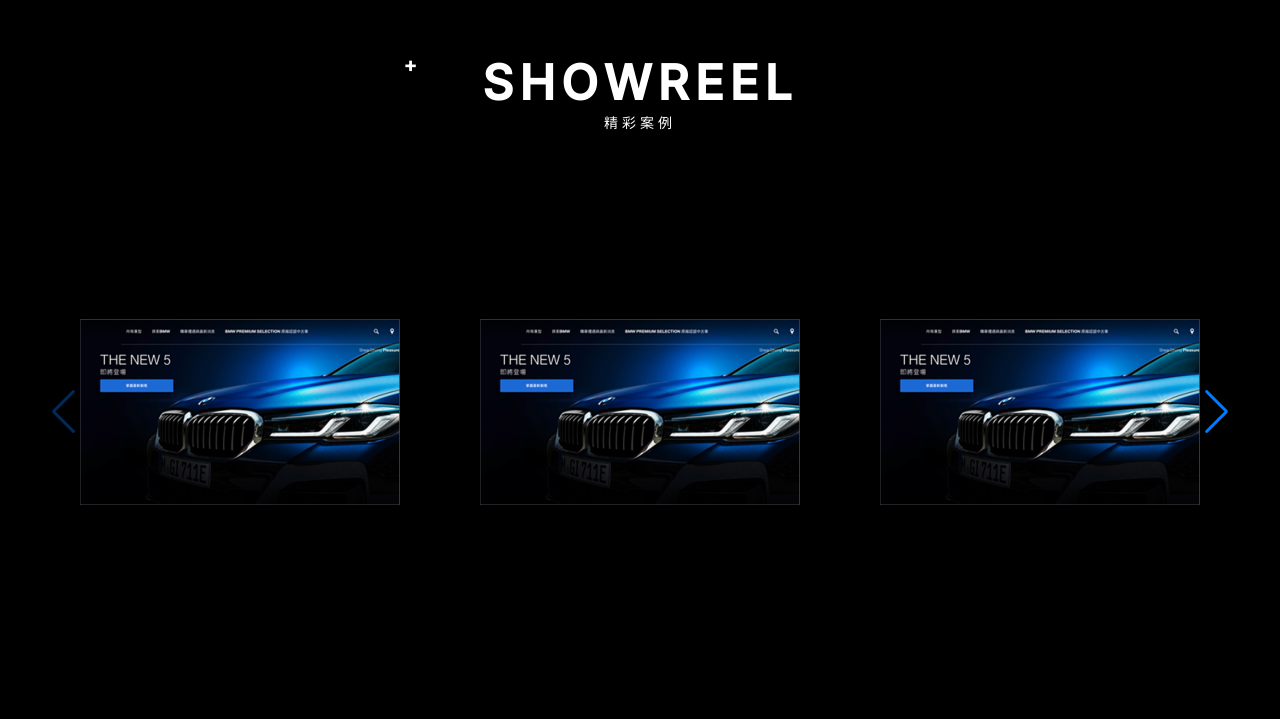
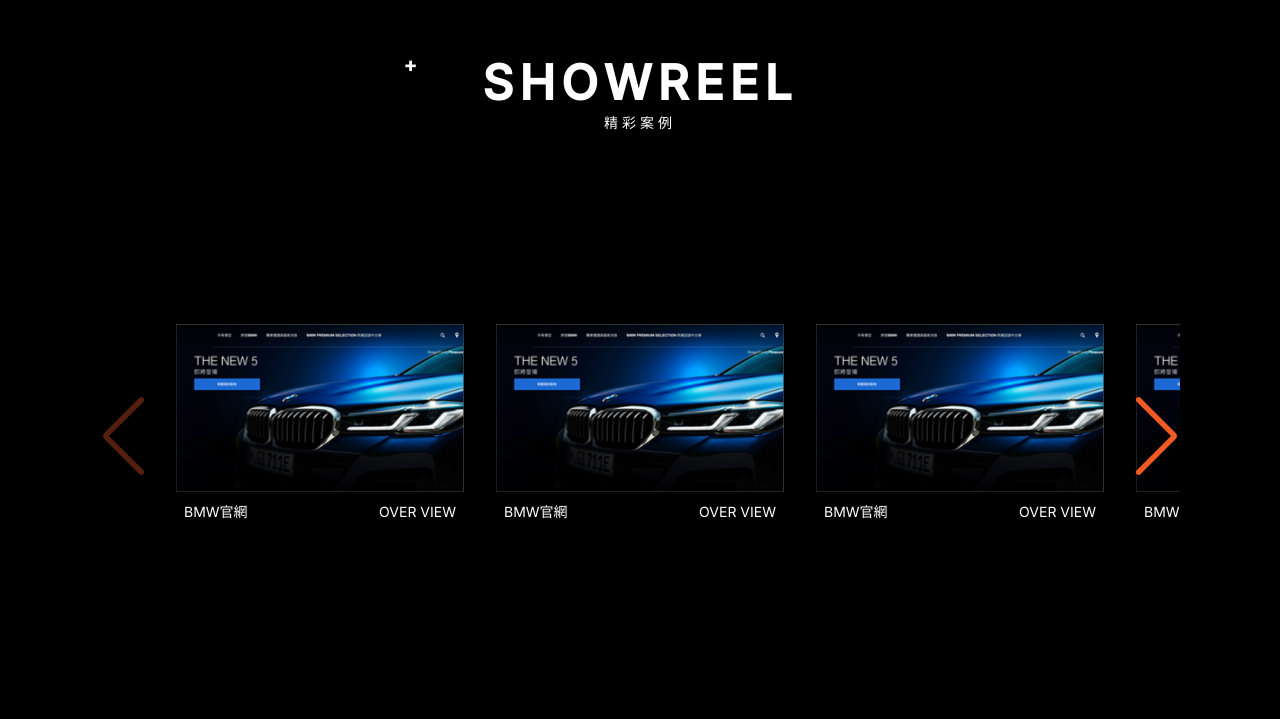
Before and after one commit to MegaraWan/Interview-demo, a plain HTML site: page index.html in a window 1280 px wide. Shown: the part 2325-3044 px from the top of the page. Drawn offline with nearby package versions, Linux system fonts and the light colour scheme.

Commit message:
輪播完成

```diff
--- a/CSS/index.css
+++ b/CSS/index.css
@@ -101,7 +101,7 @@
 
 
 
-#SERVICE, #TEAM{
+#SERVICE, #SHOWREEL, #TEAM{
     display: flex;
     flex-wrap: wrap;
     flex-direction: column;
@@ -150,11 +150,13 @@
     width: 60%;
 }
 .swiper {
-    width: 100%;
-    height: 40vh;
+    width: 90%;
+    padding: 0 5%;
+    height: 70vh;
   }
 
   .swiper-slide {
+    margin-bottom: 15%;
     text-align: center;
     font-size: 18px;
     background: #fff;
@@ -163,12 +165,46 @@
     align-items: center;
     background-color: transparent;
   }
+
   .carousel-card{
-    width: 100%;
+    width: 90%;
+    display: flex;
+    flex-direction: column;
+    align-items: center;
+    padding-bottom: 5%;
   }
   .carousel-card img{
-    width: 80%;
+    cursor: pointer;
+    width: 75%;
   }
+  .carousel-card img:active, .carousel-card img:hover {
+    border: 5px solid #F15A24;
+  }
+
+  .carousel-info{
+    width: 70%;
+    margin: 2%;
+    display:flex;
+    font-size: 12px;
+    color: white;
+    justify-content: space-between
+  }
+  .carousel-info a {
+    text-decoration: none;
+    color: white;
+    cursor: pointer;
+  }
+  .carousel-info a:active,  .carousel-info a:hover{
+    color: #F15A24;
+  }
+
+  .swiper-button-next, .swiper-button-prev {
+    color: #F15A24;
+  }
+  .swiper-button-next:after, .swiper-button-prev:after {
+    font-size: 2rem;
+  }
+
 .team-card{
     margin: 20% 3% 0 ;
     box-sizing: border-box;
@@ -294,7 +330,8 @@
     margin: 0 auto;
     padding:3% 10% ;
     border: 0;
-    border-radius:20px
+    border-radius:20px;
+    cursor: pointer;
 }
 @media (max-width: 760px) {
     .swiper-button-next {
@@ -342,6 +379,7 @@
         width: 60%;
         margin-bottom: 10%;
     }
+
     .service-container:nth-child(odd) {
         flex-direction: row-reverse;
     }
@@ -362,6 +400,31 @@
     h3 {
         font-size: 28px;
     }
+    .swiper {
+        margin-top: -8%;
+        width: 80%;
+        height: 70vh;
+      }
+
+      .swiper-slide {
+        margin-bottom: 0;
+    }
+    .carousel-card{
+        width: 100%;
+      }
+      .carousel-card img{
+        width: 90%;
+      }
+      .carousel-info{
+        width: 85%;
+        margin: 2%;
+        font-size: 14px;
+      }
+
+      .swiper-button-next:after, .swiper-button-prev:after {
+        font-size: 4rem;
+      }
+
     .team-card{
         margin: 0% 3% 0 ;
         padding: 2%;
--- a/index.html
+++ b/index.html
@@ -12,8 +12,8 @@
         rel="stylesheet">
 
 
-        <link rel="stylesheet" href="https://cdn.jsdelivr.net/npm/swiper@11/swiper-bundle.min.css" />
-        <script src="https://cdn.jsdelivr.net/npm/swiper@11/swiper-bundle.min.js"></script>
+    <link rel="stylesheet" href="https://cdn.jsdelivr.net/npm/swiper@11/swiper-bundle.min.css" />
+    <script src="https://cdn.jsdelivr.net/npm/swiper@11/swiper-bundle.min.js"></script>
 
     <link rel="stylesheet" href="CSS/rwd.css">
     <link rel="stylesheet" href="CSS/style.css">
@@ -102,16 +102,58 @@
 
                     <div class="swiper">
                         <div class="swiper-wrapper">
-                          <div class="swiper-slide"><div class="carousel-card"><img src="img/car.png" alt="BMW車子網站"></div></div>
-                          <div class="swiper-slide"><div class="carousel-card"><img src="img/car.png" alt="BMW車子網站"></div></div>
-                          <div class="swiper-slide"><div class="carousel-card"><img src="img/car.png" alt="BMW車子網站"></div></div>
-                          <div class="swiper-slide"><div class="carousel-card"><img src="img/car.png" alt="BMW車子網站"></div></div>
-                          <div class="swiper-slide"><div class="carousel-card"><img src="img/car.png" alt="BMW車子網站"></div></div>
-                          <div class="swiper-slide"><div class="carousel-card"><img src="img/car.png" alt="BMW車子網站"></div></div>
+                            <div class="swiper-slide">
+                                <div class="carousel-card"><img src="img/car.png" alt="BMW車子網站">
+                                    <p class="carousel-info">
+                                        <span>BMW官網</span>
+                                        <a href="https://www.bmw.com.tw/zh/index.html">OVER VIEW</a>
+                                    </p>
+                                </div>
+                            </div>
+                            <div class="swiper-slide">
+                                <div class="carousel-card"><img src="img/car.png" alt="BMW車子網站">
+                                    <p class="carousel-info">
+                                        <span>BMW官網</span>
+                                        <a href="https://www.bmw.com.tw/zh/index.html">OVER VIEW</a>
+                                    </p>
+                                </div>
+                            </div>
+                            <div class="swiper-slide">
+                                <div class="carousel-card"><img src="img/car.png" alt="BMW車子網站">
+                                    <p class="carousel-info">
+                                        <span>BMW官網</span>
+                                        <a href="https://www.bmw.com.tw/zh/index.html">OVER VIEW</a>
+                                    </p>
+                                </div>
+                            </div>
+                            <div class="swiper-slide">
+                                <div class="carousel-card"><img src="img/car.png" alt="BMW車子網站">
+                                    <p class="carousel-info">
+                                        <span>BMW官網</span>
+                                        <a href="https://www.bmw.com.tw/zh/index.html">OVER VIEW</a>
+                                    </p>
+                                </div>
+                            </div>
+                            <div class="swiper-slide">
+                                <div class="carousel-card"><img src="img/car.png" alt="BMW車子網站">
+                                    <p class="carousel-info">
+                                        <span>BMW官網</span>
+                                        <a href="https://www.bmw.com.tw/zh/index.html">OVER VIEW</a>
+                                    </p>
+                                </div>
+                            </div>
+                            <div class="swiper-slide">
+                                <div class="carousel-card"><img src="img/car.png" alt="BMW車子網站">
+                                    <p class="carousel-info">
+                                        <span>BMW官網</span>
+                                        <a href="https://www.bmw.com.tw/zh/index.html">OVER VIEW</a>
+                                    </p>
+                                </div>
+                            </div>
                         </div>
                         <div class="swiper-button-next"></div>
                         <div class="swiper-button-prev"></div>
-                      </div>
+                    </div>
 
 
                 </section>
```
